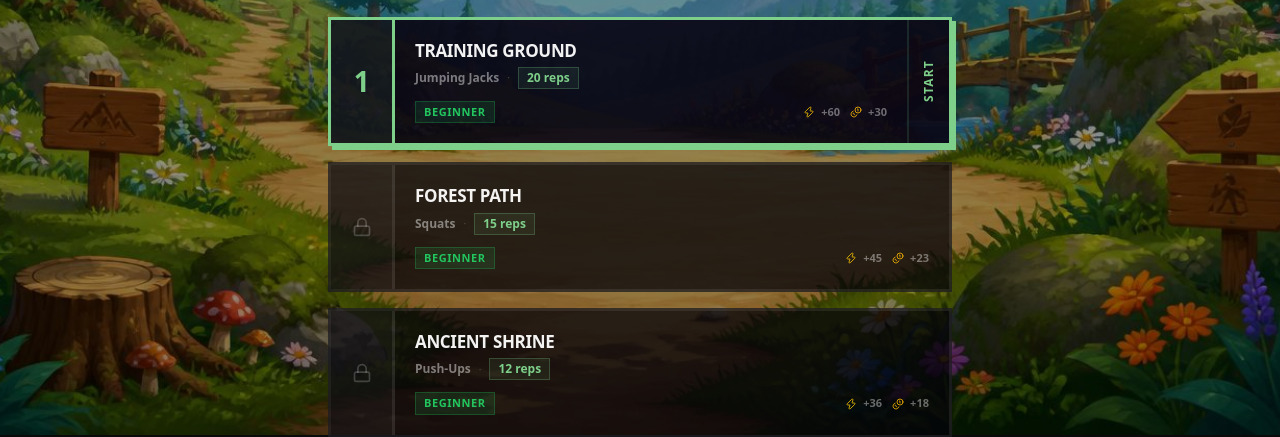
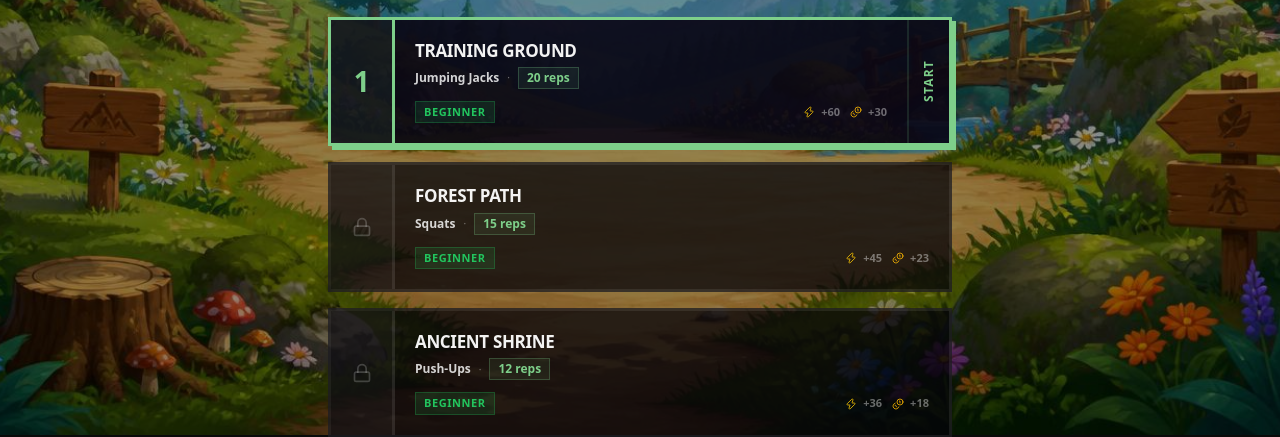
Before and after one commit to Indxzaa/letsfit, a Next.js app: page /adventure/1 in a window 1280 px wide. Shown: the part 365-802 px from the top of the page. Built offline with nearby package versions, Linux system fonts and the light colour scheme; no server answers.

Commit message:
fix(adventure): boost StageCard exercise label contrast (0.45 → 0.82 opacity)

```diff
--- a/app/adventure/[world]/page.tsx
+++ b/app/adventure/[world]/page.tsx
@@ -324,10 +324,10 @@ function StageCard({
 
         {/* Exercise + requirement */}
         <div className="flex items-center gap-2 mb-3 flex-wrap">
-          <span className="text-xs font-semibold" style={{ color: 'rgba(255,255,255,0.45)' }}>
+          <span className="text-xs font-semibold" style={{ color: 'rgba(255,255,255,0.82)' }}>
             {EXERCISE_LABELS[stage.slug ?? ''] ?? stage.slug}
           </span>
-          <span style={{ color: 'rgba(255,255,255,0.2)', fontSize: 10 }}>·</span>
+          <span style={{ color: 'rgba(255,255,255,0.4)', fontSize: 10 }}>·</span>
           <span
             className="text-xs font-bold px-2 py-0.5"
             style={{
```
